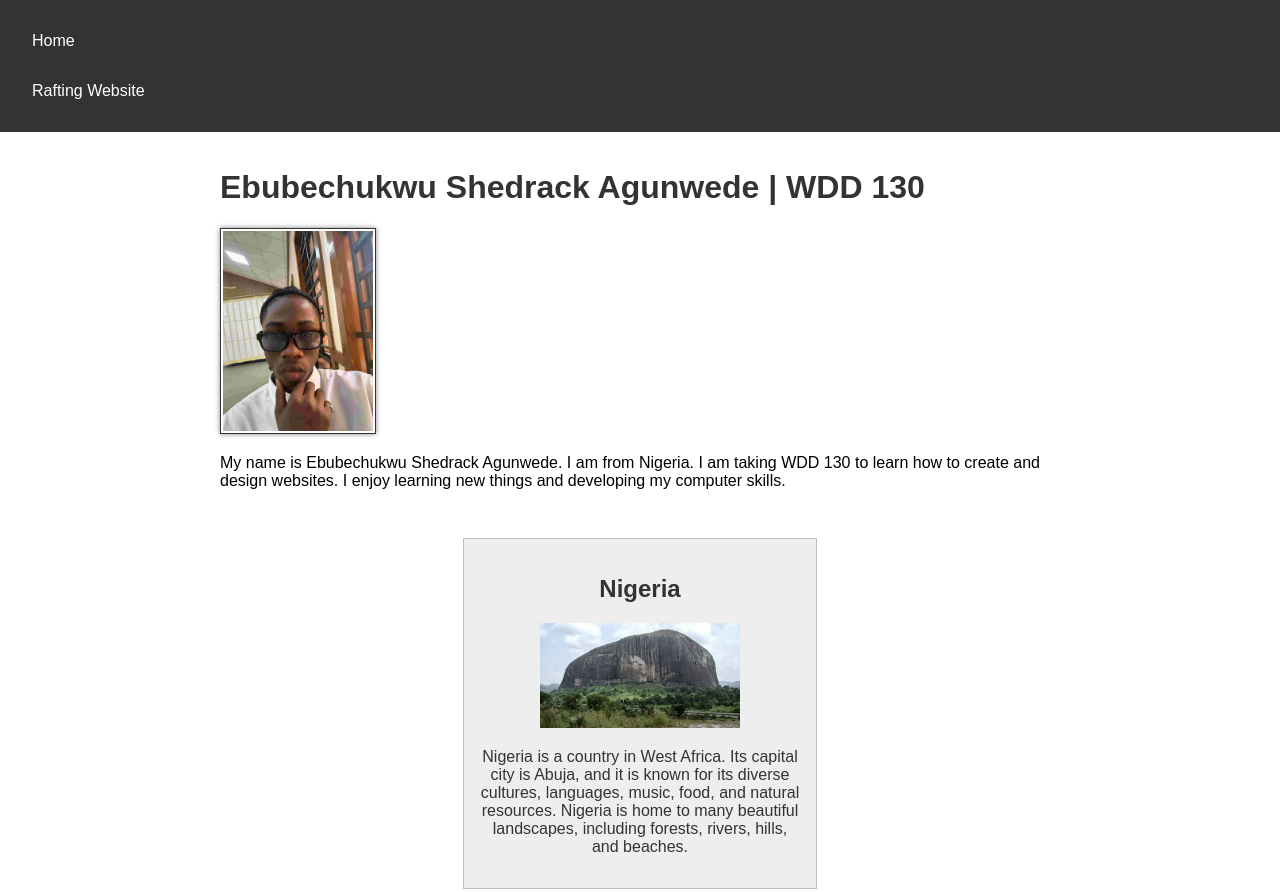
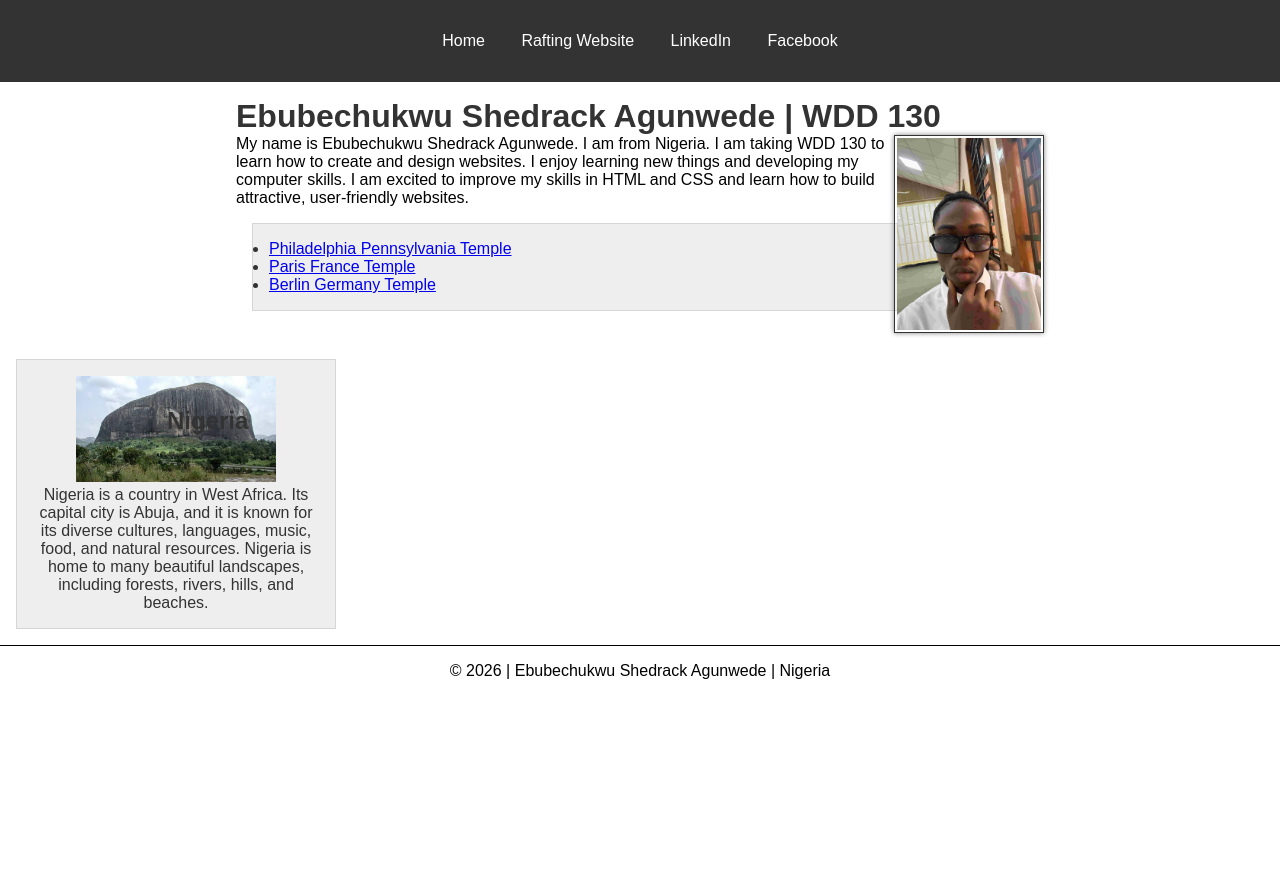
Before and after one commit to cold891/wdd130, a plain HTML site: page index.html in a window 1280 px wide. Shown: the top 892 px of the page. After the commit the page ends 800 px from the top, so only its background shows below. Drawn offline with Linux system fonts and the light colour scheme.

Commit message:
Complete W03 Home Page Enhancement

```diff
--- a/index.html
+++ b/index.html
@@ -15,6 +15,8 @@
         <nav>
             <a href="#">Home</a>
             <a href="wwr/">Rafting Website</a>
+            <a href="https://linkedin.com" target="_blank" rel="noopener">LinkedIn</a>
+            <a href="https://facebook.com" target="_blank" rel="noopener">Facebook</a>
         </nav>
     </header>
 
@@ -23,10 +25,18 @@
 
         <img src="images/profile.jpg" alt="Portrait of Ebubechukwu Shedrack Agunwede" width="200">
 
-        <p>My name is Ebubechukwu Shedrack Agunwede. I am from Nigeria. I am taking WDD 130 to learn how to create and design websites. I enjoy learning new things and developing my computer skills.</p>
+        <p>My name is Ebubechukwu Shedrack Agunwede. I am from Nigeria. I am taking WDD 130 to learn how to create and design websites. I enjoy learning new things and developing my computer skills. I am excited to improve my skills in HTML and CSS and learn how to build attractive, user-friendly websites.</p>
+
+        <ul class="box">
+            <li><a href="https://www.churchofjesuschrist.org/temples/details/philadelphia-pennsylvania-temple" target="_blank" rel="noopener">Philadelphia Pennsylvania Temple</a></li>
+
+            <li><a href="https://www.churchofjesuschrist.org/temples/details/paris-france-temple" target="_blank" rel="noopener">Paris France Temple</a></li>
+
+            <li><a href="https://www.churchofjesuschrist.org/temples/details/berlin-germany-temple" target="_blank" rel="noopener">Berlin Germany Temple</a></li>
+        </ul>
     </main>
 
-    <aside>
+    <aside class="box">
         <h2>Nigeria</h2>
 
         <img src="images/nigeria.jpg" alt="Zuma Rock in Nigeria">
--- a/styles/styles.css
+++ b/styles/styles.css
@@ -1,21 +1,27 @@
+/* Universal Selector */
+* {
+    margin: 0;
+    padding: 0;
+    box-sizing: border-box;
+}
+
 /* General page styles */
 body {
     font-family: Arial, sans-serif;
-    margin: 0;
-    padding: 0;
 }
 
 /* Navigation */
 nav {
     background-color: #333;
     padding: 1rem;
+    text-align: center;
 }
 
 nav a {
     color: white;
     padding: 1rem;
     text-decoration: none;
-    display: block;
+    display: inline-block;
 }
 
 /* Main content */
@@ -36,22 +42,27 @@ main img {
     border: 1px solid #333;
     padding: 2px;
     box-shadow: 0 0 5px gray;
+    float: right;
 }
 
 /* Nigeria aside */
 aside {
     width: 20rem;
     margin: 1rem auto;
-    border: 1px solid rgb(0 0 0 / 20%);
-    padding: 1rem;
-    background-color: #eee;
-    color: #333;
     text-align: center;
+    position: relative;
 }
 
 aside img {
     width: 200px;
     height: auto;
+}
+
+/* Nigeria heading overlay */
+aside h2 {
+    position: absolute;
+    top: 47px;
+    left: 150px;
 }
 
 /* Paragraphs */
@@ -66,3 +77,12 @@ footer {
     text-align: center;
     padding: 1rem;
 }
+
+/* Class Selectors */
+.box {
+    margin: 1rem;
+    border: 1px solid rgb(0 0 0 / 10%);
+    padding: 1rem;
+    background-color: #eee;
+    color: #333;
+}
```
